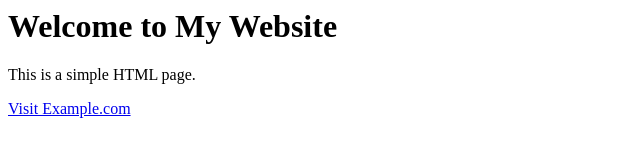
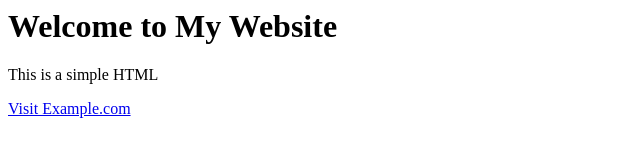
Before and after one commit to Tharaneesh-2121/devopps, a plain HTML site: page index.html in a window 1280 px wide. Shown: the full height of the page, 0-640 px from the left. Drawn offline with Linux system fonts and the light colour scheme.

Commit message:
Update index.html changed

```diff
--- a/index.html
+++ b/index.html
@@ -4,7 +4,7 @@
 </head>
 <body>
     <h1>Welcome to My Website</h1>
-    <p>This is a simple HTML page.</p>
+    <p>This is a simple HTML </p>
     <a href="https://www.example.com">Visit Example.com</a>
 </body>
 </html>
```
